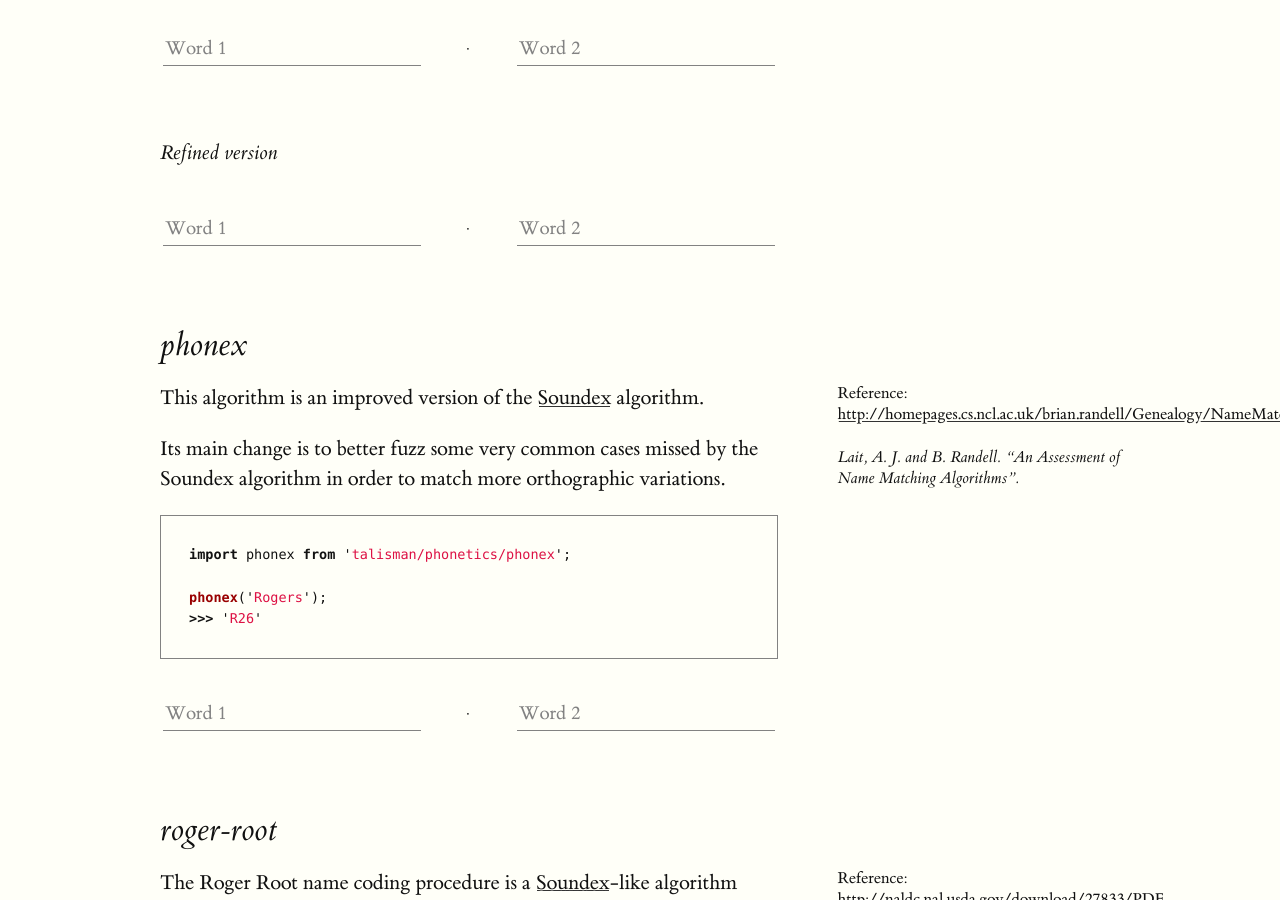
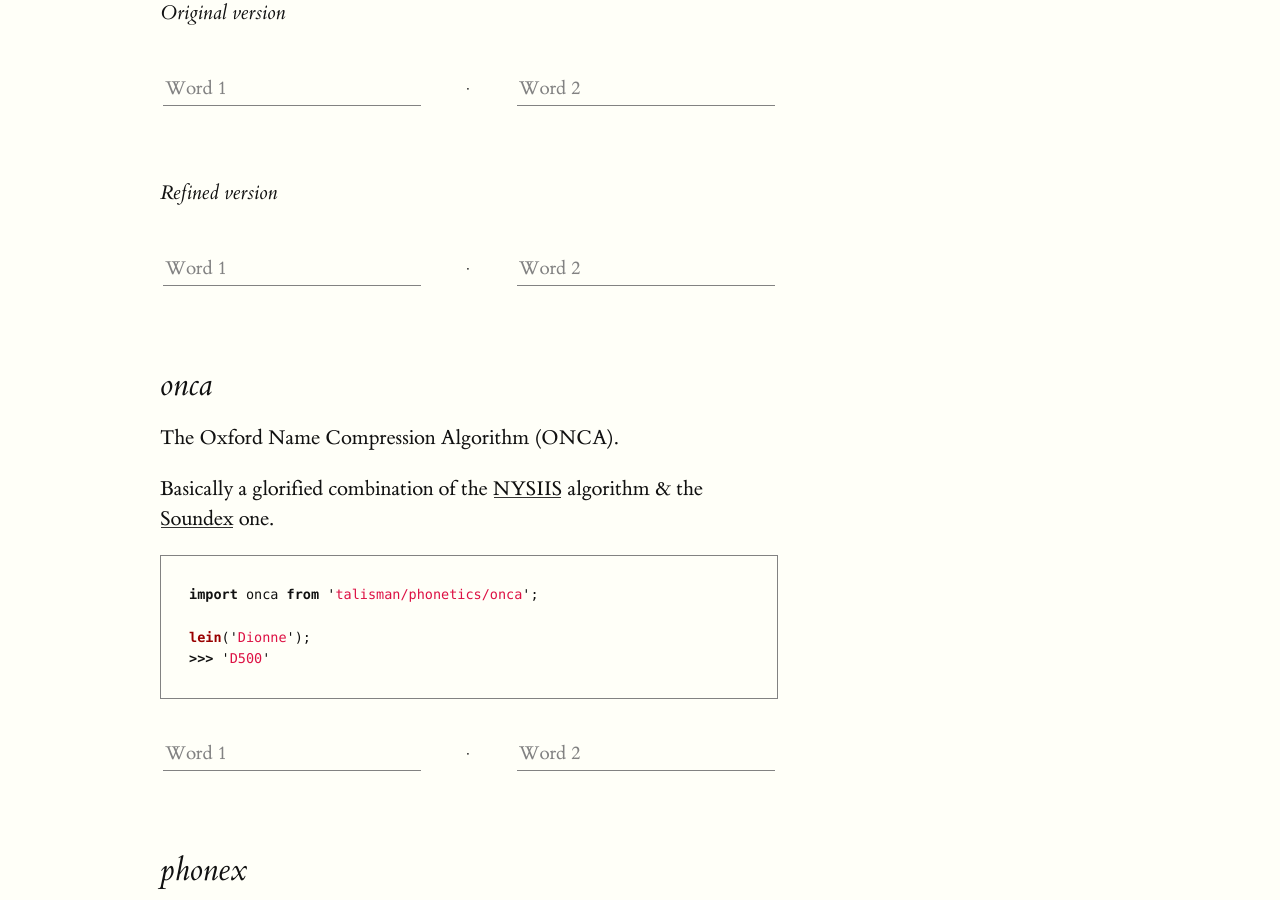
Before and after one commit to Yomguithereal/talisman, a Jekyll site: the page built from phonetics/index.md, in a window 1280 px wide and 900 px high, scrolled down 8507 px. Built offline with Jekyll 4.4.1, drawn with Linux system fonts in a browser that asks for light colours.

Commit message:
Adding onca

````diff
--- a/_js/phonetics.js
+++ b/_js/phonetics.js
@@ -11,6 +11,7 @@ import fuzzySoundex from 'talisman/phonetics/fuzzy-soundex';
 import lein from 'talisman/phonetics/lein';
 import metaphone from 'talisman/phonetics/metaphone';
 import mra from 'talisman/phonetics/mra';
+import onca from 'talisman/phonetics/onca';
 import nysiis, {refined} from 'talisman/phonetics/nysiis';
 import phonex from 'talisman/phonetics/phonex';
 import rogerRoot from 'talisman/phonetics/roger-root';
@@ -39,6 +40,7 @@ render(<PhoneticTester algorithm={metaphone} />, document.getElementById('metaph
 render(<PhoneticTester algorithm={mra} />, document.getElementById('mra-mount'));
 render(<PhoneticTester algorithm={nysiis} />, document.getElementById('nysiis-original-mount'));
 render(<PhoneticTester algorithm={refined} />, document.getElementById('nysiis-refined-mount'));
+render(<PhoneticTester algorithm={onca} />, document.getElementById('onca-mount'));
 render(<PhoneticTester algorithm={phonex} />, document.getElementById('phonex-mount'));
 render(<PhoneticTester algorithm={rogerRoot} />, document.getElementById('roger-root-mount'));
 render(<PhoneticTester algorithm={soundex} />, document.getElementById('soundex-mount'));
--- a/phonetics/index.md
+++ b/phonetics/index.md
@@ -29,6 +29,7 @@ Modules under the `talisman/phonetics` namespace:
 * [metaphone](#metaphone)
 * [mra](#mra)
 * [nysiis](#nysiis)
+* [onca](#onca)
 * [phonex](#phonex)
 * [roger-root](#roger-root)
 * [soundex](#soundex)
@@ -327,6 +328,21 @@ nysiis('Philbert');
 
 <div id="nysiis-refined-mount"></div>
 
+<h2 id="onca">onca</h2>
+
+The Oxford Name Compression Algorithm (ONCA).
+
+Basically a glorified combination of the [NYSIIS](#nysiis) algorithm & the [Soundex](#soundex) one.
+
+```js
+import onca from 'talisman/phonetics/onca';
+
+lein('Dionne');
+>>> 'D500'
+```
+
+<div id="onca-mount"></div>
+
 <h2 id="phonex">phonex</h2>
 
 <span class="marginnote">
````
Also changed, not shown: TODO.md (+0 -4 lines), index.md (+1 -0 lines), assets/dist/phonetics.js.
